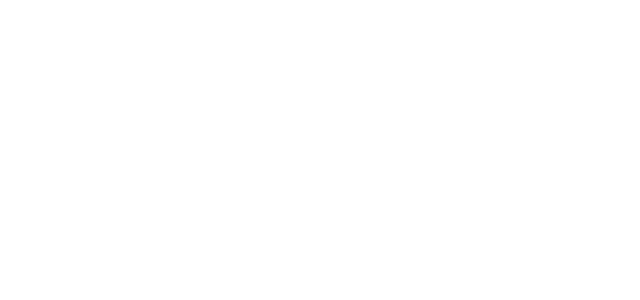
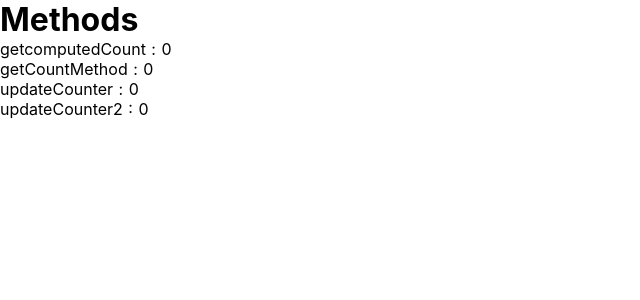
Before and after one commit to CyVision13/VueJsTime, a Nuxt app: page /methods in a window 1280 px wide. Before the commit this address had no page. Shown: the top 300 px of the page, without its empty margins (0-640 px from the left). Built offline with nearby package versions, Linux system fonts and the light colour scheme.

Commit message:
007MethodsAndComputedProperty

```diff
--- a/components/HomeCounter.vue
+++ b/components/HomeCounter.vue
@@ -10,10 +10,16 @@
 export default {
     // props:['initialCounter'],
     props:{
+        defaultInitialValue:{
+            type:Number,
+            required:true
+        },
         initialCounter:{
             type:Number,
-            required:true,
-
+            // required:true,
+            default(){
+                return this.defaultInitialValue
+            }
         }
     },
     data(){
--- a/pages/index.vue
+++ b/pages/index.vue
@@ -4,8 +4,9 @@
       <Logo />
       <h1 class="title">vuejstime</h1>
       <home-action-buttons/>
-      <home-counter :initial-counter="initial"/>
-      <button @click="initial++">update prop ({{initial}})</button>
+       <home-counter :defaultInitialValue="11" />
+      <!-- //:initial-counter="initial" -->
+      <button  @click="initial++">update prop ({{initial}})</button>
     </div>
   </div>
 </template>
--- /dev/null
+++ b/pages/life.vue
@@ -0,0 +1,46 @@
+<template>
+  <div>
+      <h1>life cycle methods</h1>
+      <button @click="counter++">Counter = {{counter}}</button>
+      <nuxt-link to="/">Home</nuxt-link>
+  </div>
+</template>
+
+<script>
+export default {
+    name:'life',
+    data(){
+        return {
+            counter:13
+        }
+    },
+    beforeCreate(){
+        console.log('beforeCreate');
+    },
+    created(){
+        console.log('Created');
+    },
+    beforeMount(){
+        console.log('beforeMount');
+    },
+    mounted(){
+        console.log('mounted');
+    },
+    beforeUpdate(){
+        console.log('beforeUpdate');
+    },
+    updated(){
+        console.log('updated');
+    },
+    beforeDestroy(){
+        console.log('beforeDestroy');
+    },
+    destroyed(){
+        console.log('destroyed');
+    }
+}
+</script>
+
+<style>
+
+</style>
--- /dev/null
+++ b/pages/methods.vue
@@ -0,0 +1,53 @@
+<template>
+    <div>
+        <h1>Methods</h1>
+        <div>
+            getcomputedCount : {{getcomputedCount}}
+        </div>
+        <div>
+            getCountMethod : {{getCountMethod()}}
+        </div>
+        <div @click="updateCounter">
+            updateCounter : {{count}}
+            <div @click.stop="updateCounter2"> <!-- erja nadadan be @click parrent -->
+                updateCounter2 : {{count2}}
+            </div>
+        </div>
+    </div>
+</template>
+
+<script>
+export default {
+    name:"methods",
+    data(){
+        return{
+            count:0,
+            count2:0
+        }
+    },
+    computed:{
+        getcomputedCount(){
+            console.log('getComputed');
+            return this.count * 2
+
+        }
+    },
+    methods:{
+        getCountMethod(){
+            console.log('getMethod');
+              return this.count * 2
+
+        },
+        updateCounter(){
+            this.count++
+        },
+        updateCounter2(){
+            this.count2++
+        }
+    }
+}
+</script>
+
+<style>
+
+</style>
```
